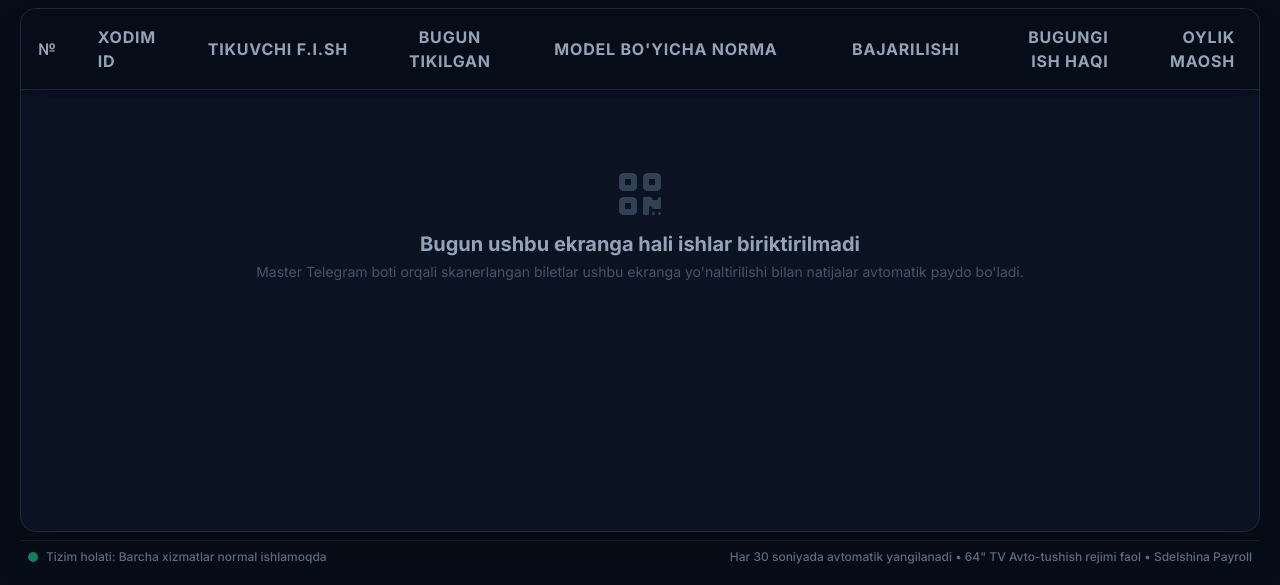
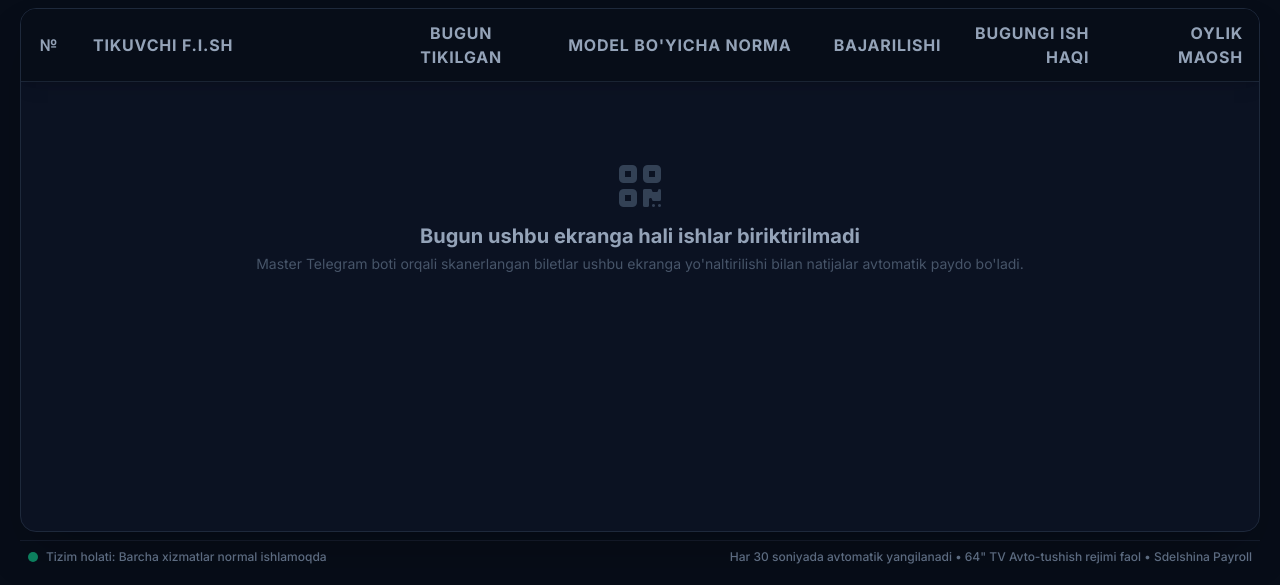
Before and after one commit to ibrohimjonrahmonov28/PAYROLL, a Django app: page /screens/1/ in a window 1280 px wide. Shown: the part 215-800 px from the top of the page. Run offline with Django 5.2, Linux system fonts and the light colour scheme; data comes from the database, SQL or seed files in the repository; data that the repository does not hold is empty; some libraries are stand-ins or nearby versions.

Commit message:
Optimize TV screen monitor for 64-inch display: remove worker ID, fix text wrap and column widths

```diff
--- a/templates/screens/monitor.html
+++ b/templates/screens/monitor.html
@@ -192,53 +192,47 @@
     <!-- MAIN LEADERBOARD TABLE -->
     <main
         class="flex-1 min-h-0 bg-slate-900/60 border border-slate-800 rounded-2xl overflow-hidden shadow-2xl flex flex-col relative">
-        <div id="table-scroll-container" class="overflow-y-auto overflow-x-auto flex-1 relative scroll-smooth">
-            <table class="w-full text-left border-collapse">
+        <div id="table-scroll-container" class="overflow-y-auto overflow-x-hidden flex-1 relative scroll-smooth">
+            <table class="w-full table-fixed text-left border-collapse">
                 <thead
                     class="sticky top-0 z-20 bg-[#070d18] border-b border-slate-800 text-slate-400 text-sm md:text-base uppercase tracking-wider font-extrabold shadow-lg">
                     <tr>
-                        <th class="py-4 px-4 text-center w-16">№</th>
-                        <th class="py-4 px-6 w-32">Xodim ID</th>
-                        <th class="py-4 px-6 min-w-[200px]">Tikuvchi F.I.SH</th>
-                        <th class="py-4 px-6 text-center w-36">Bugun Tikilgan</th>
-                        <th class="py-4 px-6 text-center min-w-[300px]">Model Bo'yicha Norma</th>
-                        <th class="py-4 px-6 text-center min-w-[180px]">Bajarilishi</th>
-                        <th class="py-4 px-6 text-right w-44">Bugungi Ish Haqi</th>
-                        <th class="py-4 px-6 text-right w-48">Oylik Maosh</th>
+                        <th class="py-3 px-2 text-center w-14">№</th>
+                        <th class="py-3 px-4 w-[26%]">Tikuvchi F.I.SH</th>
+                        <th class="py-3 px-3 text-center w-[13%]">Bugun Tikilgan</th>
+                        <th class="py-3 px-4 text-center w-[24%]">Model Bo'yicha Norma</th>
+                        <th class="py-3 px-3 text-center w-[11%]">Bajarilishi</th>
+                        <th class="py-3 px-4 text-right w-[13%]">Bugungi Ish Haqi</th>
+                        <th class="py-3 px-4 text-right w-[13%]">Oylik Maosh</th>
                     </tr>
                 </thead>
-                <tbody id="workers-tbody" class="divide-y divide-slate-800/80 text-base md:text-xl">
+                <tbody id="workers-tbody" class="divide-y divide-slate-800/80 text-base md:text-lg">
                     {% for w in workers %}
                     <tr class="hover:bg-slate-800/50 transition-colors">
-                        <td class="py-4 px-4 text-center">
+                        <td class="py-3 px-2 text-center">
                             <span
                                 class="inline-flex items-center justify-center w-8 h-8 rounded-full text-sm {% if forloop.counter == 1 %}rank-1{% elif forloop.counter == 2 %}rank-2{% elif forloop.counter == 3 %}rank-3{% else %}rank-default{% endif %}">
                                 {{ forloop.counter }}
                             </span>
                         </td>
-                        <td class="py-4 px-6">
-                            <span
-                                class="bg-cyan-950 text-cyan-300 border border-cyan-800/60 font-black px-3 py-1 rounded-lg text-lg tracking-wide digital-font">
-                                {{ w.worker_id }}
-                            </span>
-                        </td>
-                        <td class="py-4 px-6 font-bold text-white tracking-wide text-xl md:text-2xl">
+                        <td class="py-3 px-4 font-bold text-white tracking-wide text-lg md:text-xl truncate">
                             {{ w.full_name }}
                         </td>
-                        <td class="py-4 px-6 text-center font-bold text-amber-400 text-xl digital-font">
+                        <td
+                            class="py-3 px-3 text-center font-bold text-amber-400 text-lg md:text-xl digital-font whitespace-nowrap">
                             {{ w.total_units }} <small class="text-xs text-slate-400 font-sans">dona</small>
                         </td>
 
                         <!-- Model bo'yicha norma: 50/1500, agar 2 model bo'lsa 500/1000 -->
-                        <td class="py-4 px-6 text-center">
+                        <td class="py-3 px-4 text-center">
                             {% if w.models %}
-                            <div class="flex flex-wrap items-center justify-center gap-2">
+                            <div class="flex flex-wrap items-center justify-center gap-1.5">
                                 {% for m in w.models %}
                                 <div
-                                    class="bg-slate-950/90 border border-slate-800 px-3 py-1.5 rounded-xl inline-flex items-center gap-2 shadow-sm">
+                                    class="bg-slate-950/90 border border-slate-800 px-2.5 py-1 rounded-xl inline-flex items-center gap-1.5 shadow-sm">
                                     <span class="text-xs text-cyan-400 font-mono font-bold">{{ m.model_code }}:</span>
-                                    <span class="text-lg font-black text-amber-300 digital-font">{{ m.ratio_str
-                                        }}</span>
+                                    <span class="text-base md:text-lg font-black text-amber-300 digital-font">{{
+                                        m.ratio_str }}</span>
                                     <span class="text-xs font-bold text-slate-400 digital-font">({{ m.percentage
                                         }}%)</span>
                                 </div>
@@ -250,9 +244,9 @@
                         </td>
 
                         <!-- Bajarilishi (Progress Bar) -->
-                        <td class="py-4 px-6 text-center">
+                        <td class="py-3 px-3 text-center">
                             <div
-                                class="w-full bg-slate-950 rounded-full h-3.5 overflow-hidden border border-slate-800 max-w-[180px] mx-auto p-0.5 shadow-inner">
+                                class="w-full bg-slate-950 rounded-full h-3 overflow-hidden border border-slate-800 max-w-[140px] mx-auto p-0.5 shadow-inner">
                                 <div class="h-full rounded-full transition-all duration-500 {% if w.is_above_norm %}bg-gradient-to-r from-emerald-500 to-teal-400 shadow-[0_0_10px_rgba(16,185,129,0.5)]{% elif w.total_percentage >= 70 %}bg-gradient-to-r from-amber-500 to-yellow-400 shadow-[0_0_10px_rgba(245,158,11,0.4)]{% else %}bg-gradient-to-r from-rose-500 to-red-400 shadow-[0_0_8px_rgba(244,63,94,0.4)]{% endif %}"
                                     style="width: {{ w.progress_width }}%;"></div>
                             </div>
@@ -260,20 +254,21 @@
 
                         <!-- Bugungi Ish haqi -->
                         <td
-                            class="py-4 px-6 text-right font-black text-xl md:text-2xl text-emerald-400 digital-font glow-emerald">
+                            class="py-3 px-4 text-right font-black text-lg md:text-xl text-emerald-400 digital-font glow-emerald whitespace-nowrap">
                             {{ w.total_earnings_formatted }} <span
                                 class="text-xs font-semibold text-emerald-500 font-sans">so'm</span>
                         </td>
 
                         <!-- Oylik Maosh -->
-                        <td class="py-4 px-6 text-right font-black text-xl md:text-2xl text-cyan-300 digital-font">
+                        <td
+                            class="py-3 px-4 text-right font-black text-lg md:text-xl text-cyan-300 digital-font whitespace-nowrap">
                             {{ w.month_earnings_formatted }} <span
                                 class="text-xs font-semibold text-cyan-500 font-sans">so'm</span>
                         </td>
                     </tr>
                     {% empty %}
                     <tr id="empty-row">
-                        <td colspan="8" class="py-20 text-center text-slate-500">
+                        <td colspan="7" class="py-20 text-center text-slate-500">
                             <i class="fa-solid fa-qrcode text-5xl mb-3 block text-slate-700"></i>
                             <span class="text-xl font-bold block text-slate-400">Bugun ushbu ekranga hali ishlar
                                 biriktirilmadi</span>
@@ -340,7 +335,7 @@
                 if (!data.workers || data.workers.length === 0) {
                     tbody.innerHTML = `
                     <tr id="empty-row">
-                        <td colspan="8" class="py-20 text-center text-slate-500">
+                        <td colspan="7" class="py-20 text-center text-slate-500">
                             <i class="fa-solid fa-qrcode text-5xl mb-3 block text-slate-700"></i>
                             <span class="text-xl font-bold block text-slate-400">Bugun ushbu ekranga hali ishlar biriktirilmadi</span>
                             <span class="text-sm text-slate-600 mt-1 block">Master Telegram boti orqali skanerlangan biletlar ushbu ekranga yo'naltirilishi bilan natijalar avtomatik paydo bo'ladi.</span>
@@ -357,11 +352,11 @@
 
                         let modelsHtml = '';
                         if (w.models && w.models.length > 0) {
-                            modelsHtml = `<div class="flex flex-wrap items-center justify-center gap-2">` +
+                            modelsHtml = `<div class="flex flex-wrap items-center justify-center gap-1.5">` +
                                 w.models.map(m => `
-                                    <div class="bg-slate-950/90 border border-slate-800 px-3 py-1.5 rounded-xl inline-flex items-center gap-2 shadow-sm">
+                                    <div class="bg-slate-950/90 border border-slate-800 px-2.5 py-1 rounded-xl inline-flex items-center gap-1.5 shadow-sm">
                                         <span class="text-xs text-cyan-400 font-mono font-bold">${m.model_code}:</span>
-                                        <span class="text-lg font-black text-amber-300 digital-font">${m.ratio_str}</span>
+                                        <span class="text-base md:text-lg font-black text-amber-300 digital-font">${m.ratio_str}</span>
                                         <span class="text-xs font-bold text-slate-400 digital-font">(${m.percentage}%)</span>
                                     </div>
                                 `).join('') + `</div>`;
@@ -378,35 +373,30 @@
 
                         html += `
                         <tr class="hover:bg-slate-800/50 transition-colors">
-                            <td class="py-4 px-4 text-center">
+                            <td class="py-3 px-2 text-center">
                                 <span class="inline-flex items-center justify-center w-8 h-8 rounded-full text-sm ${rankClass}">
                                     ${rank}
                                 </span>
                             </td>
-                            <td class="py-4 px-6">
-                                <span class="bg-cyan-950 text-cyan-300 border border-cyan-800/60 font-black px-3 py-1 rounded-lg text-lg tracking-wide digital-font">
-                                    ${w.worker_id}
-                                </span>
-                            </td>
-                            <td class="py-4 px-6 font-bold text-white tracking-wide text-xl md:text-2xl">
+                            <td class="py-3 px-4 font-bold text-white tracking-wide text-lg md:text-xl truncate">
                                 ${w.full_name}
                             </td>
-                            <td class="py-4 px-6 text-center font-bold text-amber-400 text-xl digital-font">
+                            <td class="py-3 px-3 text-center font-bold text-amber-400 text-lg md:text-xl digital-font whitespace-nowrap">
                                 ${w.total_units} <small class="text-xs text-slate-400 font-sans">dona</small>
                             </td>
-                            <td class="py-4 px-6 text-center">
+                            <td class="py-3 px-4 text-center">
                                 ${modelsHtml}
                             </td>
-                            <td class="py-4 px-6 text-center">
-                                <div class="w-full bg-slate-950 rounded-full h-3.5 overflow-hidden border border-slate-800 max-w-[180px] mx-auto p-0.5 shadow-inner">
+                            <td class="py-3 px-3 text-center">
+                                <div class="w-full bg-slate-950 rounded-full h-3 overflow-hidden border border-slate-800 max-w-[140px] mx-auto p-0.5 shadow-inner">
                                     <div class="h-full rounded-full transition-all duration-500 ${barGradient}"
                                         style="width: ${w.progress_width}%;"></div>
                                 </div>
                             </td>
-                            <td class="py-4 px-6 text-right font-black text-xl md:text-2xl text-emerald-400 digital-font glow-emerald">
+                            <td class="py-3 px-4 text-right font-black text-lg md:text-xl text-emerald-400 digital-font glow-emerald whitespace-nowrap">
                                 ${w.total_earnings_formatted} <span class="text-xs font-semibold text-emerald-500 font-sans">so'm</span>
                             </td>
-                            <td class="py-4 px-6 text-right font-black text-xl md:text-2xl text-cyan-300 digital-font">
+                            <td class="py-3 px-4 text-right font-black text-lg md:text-xl text-cyan-300 digital-font whitespace-nowrap">
                                 ${w.month_earnings_formatted} <span class="text-xs font-semibold text-cyan-500 font-sans">so'm</span>
                             </td>
                         </tr>`;
```
